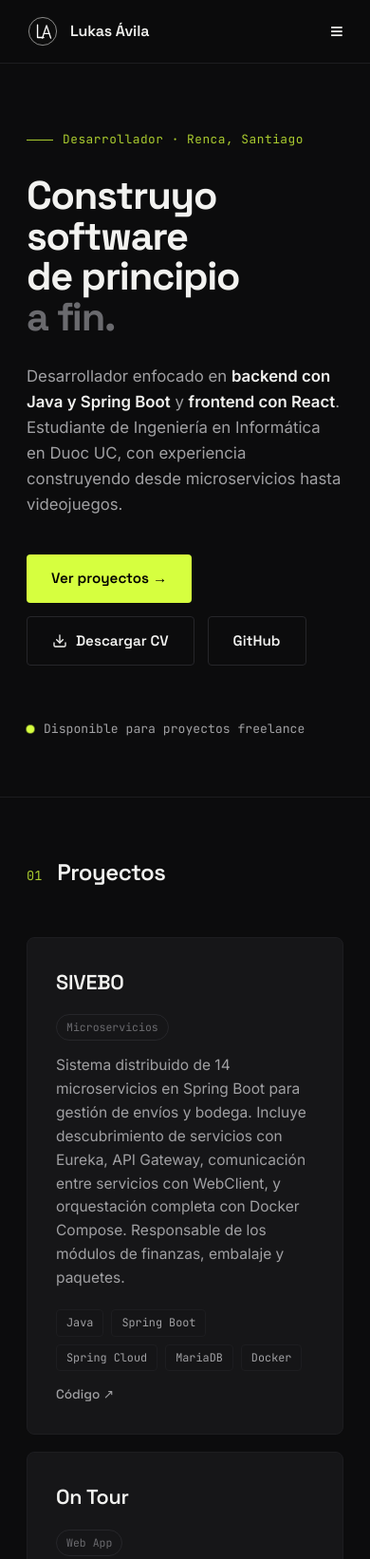
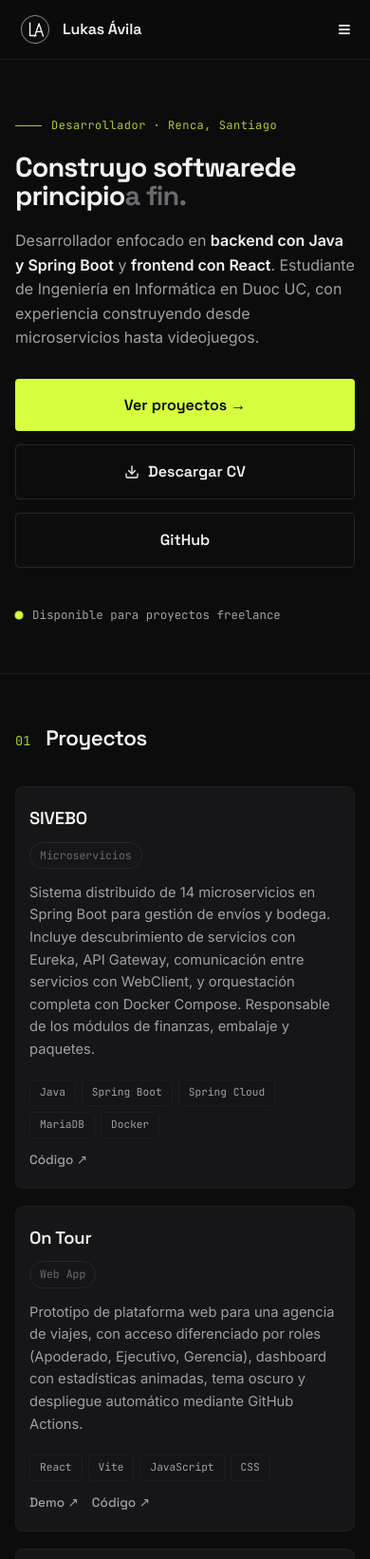
Before and after one commit to LukasAvilaPonce/portafolio, a plain HTML site: page index.html in a window 390 px wide. Shown: the top 1642 px of the page at 95% size. Drawn offline with Linux system fonts and the light colour scheme.

Commit message:
Hacer portafolio responsive para móviles

```diff
--- a/index.html
+++ b/index.html
@@ -169,13 +169,65 @@
 
   /* ---------- RESPONSIVE ---------- */
   @media (max-width: 720px) {
+    .wrap { padding: 0 20px; }
+
+    /* NAV */
+    .nav-inner { padding: 14px 20px; }
     .nav-links { display: none; }
-    .nav-links.open { display: flex; position: absolute; top: 100%; left: 0; right: 0; flex-direction: column; gap: 0; background: var(--bg-soft); border-bottom: 1px solid var(--line); padding: 8px 28px 20px; }
-    .nav-links.open a { padding: 12px 0; border-bottom: 1px solid var(--line-soft); }
+    .nav-links.open { display: flex; position: absolute; top: 100%; left: 0; right: 0; flex-direction: column; gap: 0; background: var(--bg-soft); border-bottom: 1px solid var(--line); padding: 8px 20px 20px; }
+    .nav-links.open a { padding: 14px 0; border-bottom: 1px solid var(--line-soft); font-size: 1rem; }
     .nav-toggle { display: block; }
-    header { padding: 70px 0 60px; }
-    .proj-top { flex-direction: column; }
-    section { padding: 60px 0; }
+
+    /* HERO */
+    header { padding: 60px 0 50px; }
+    h1 { font-size: clamp(2rem, 9vw, 2.8rem); margin-bottom: 20px; }
+    h1 br { display: none; }
+    .lead { font-size: 1rem; margin-bottom: 30px; }
+    .eyebrow { font-size: 0.75rem; margin-bottom: 20px; }
+    .cta-row { flex-direction: column; }
+    .cta-row .btn { width: 100%; justify-content: center; padding: 15px 20px; font-size: 1rem; }
+    .status { margin-top: 40px; font-size: 0.78rem; }
+
+    /* SECTIONS */
+    section { padding: 50px 0; }
+    .sec-head { margin-bottom: 32px; }
+    .sec-title { font-size: 1.4rem; }
+
+    /* PROJECTS */
+    .project { padding: 22px 18px; }
+    .proj-top { flex-direction: column; gap: 10px; }
+    .proj-name { font-size: 1.15rem; }
+    .proj-tag { align-self: flex-start; }
+    .proj-desc { font-size: 0.92rem; }
+    .proj-foot { flex-direction: column; align-items: flex-start; gap: 12px; }
+    .proj-stack { gap: 6px; }
+    .chip { font-size: 0.7rem; }
+    .proj-links { gap: 14px; }
+
+    /* STACK */
+    .stack-grid { grid-template-columns: 1fr 1fr; gap: 24px 16px; }
+    .stack-col li { font-size: 0.92rem; }
+
+    /* ABOUT */
+    .about-text { font-size: 1.05rem; }
+    .about-meta { gap: 20px; flex-direction: column; }
+
+    /* CONTACT */
+    .contact-card h2 { font-size: clamp(1.6rem, 7vw, 2.4rem); }
+    .contact-card h2 br { display: none; }
+    .contact-card .lead { font-size: 0.95rem; padding: 0 4px; }
+    .contact-links { flex-direction: column; gap: 10px; margin-top: 28px; }
+    .contact-links .btn { width: 100%; justify-content: center; padding: 15px 20px; font-size: 1rem; }
+
+    /* FOOTER */
+    .foot-inner { flex-direction: column; text-align: center; gap: 10px; }
+  }
+
+  @media (max-width: 400px) {
+    .wrap { padding: 0 16px; }
+    h1 { font-size: 1.8rem; }
+    .stack-grid { grid-template-columns: 1fr; }
+    .project { padding: 18px 14px; }
   }
 </style>
 </head>
```
